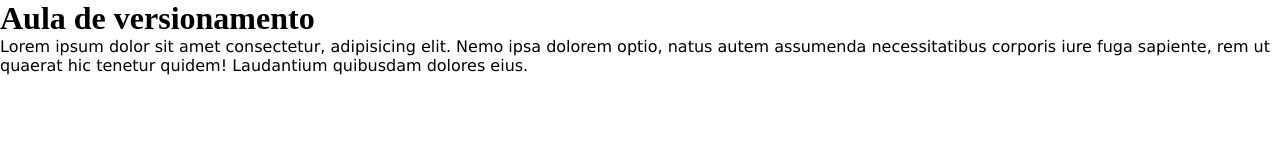
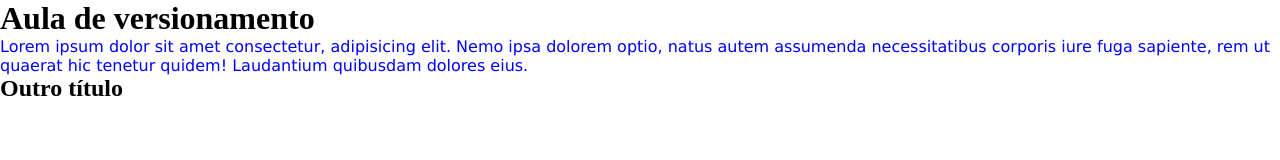
Before and after one commit to CristianeUnifei/aulaGIT, a plain HTML site: page index.html in a window 1280 px wide. Drawn offline with Linux system fonts and the light colour scheme.

Commit message:
adição de subtitulo e cor

```diff
--- a/index.html
+++ b/index.html
@@ -9,6 +9,6 @@
 <body>
     <h1>Aula de versionamento </h1>
         <p>Lorem ipsum dolor sit amet consectetur, adipisicing elit. Nemo ipsa dolorem optio, natus autem assumenda necessitatibus corporis iure fuga sapiente, rem ut quaerat hic tenetur quidem! Laudantium quibusdam dolores eius.</p>
-
+   <h2> Outro título</h2>
 </body>
 </html>
--- a/style.css
+++ b/style.css
@@ -5,4 +5,5 @@
 
 p{
     font-family: 'Lucida Sans', 'Lucida Sans Regular', 'Lucida Grande', 'Lucida Sans Unicode', Geneva, Verdana, sans-serif;
+    color: blue;
 }
```
